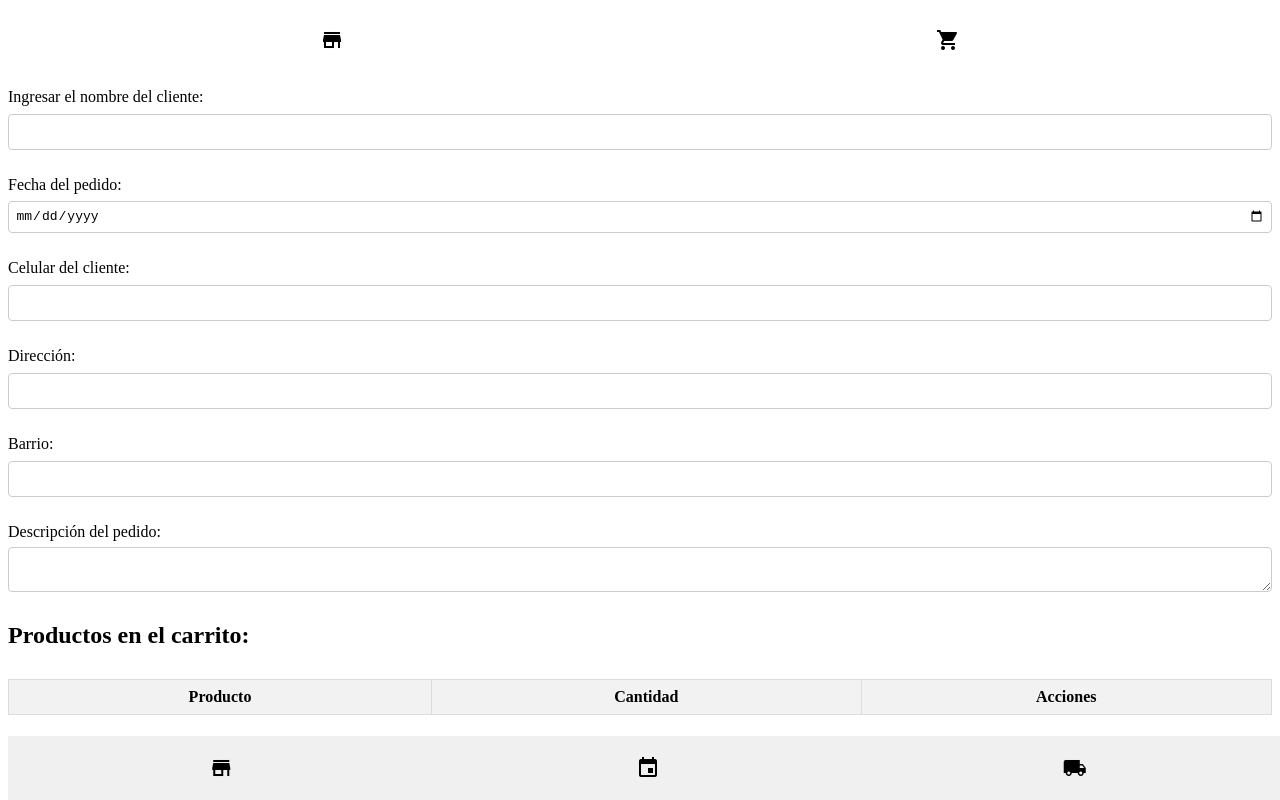
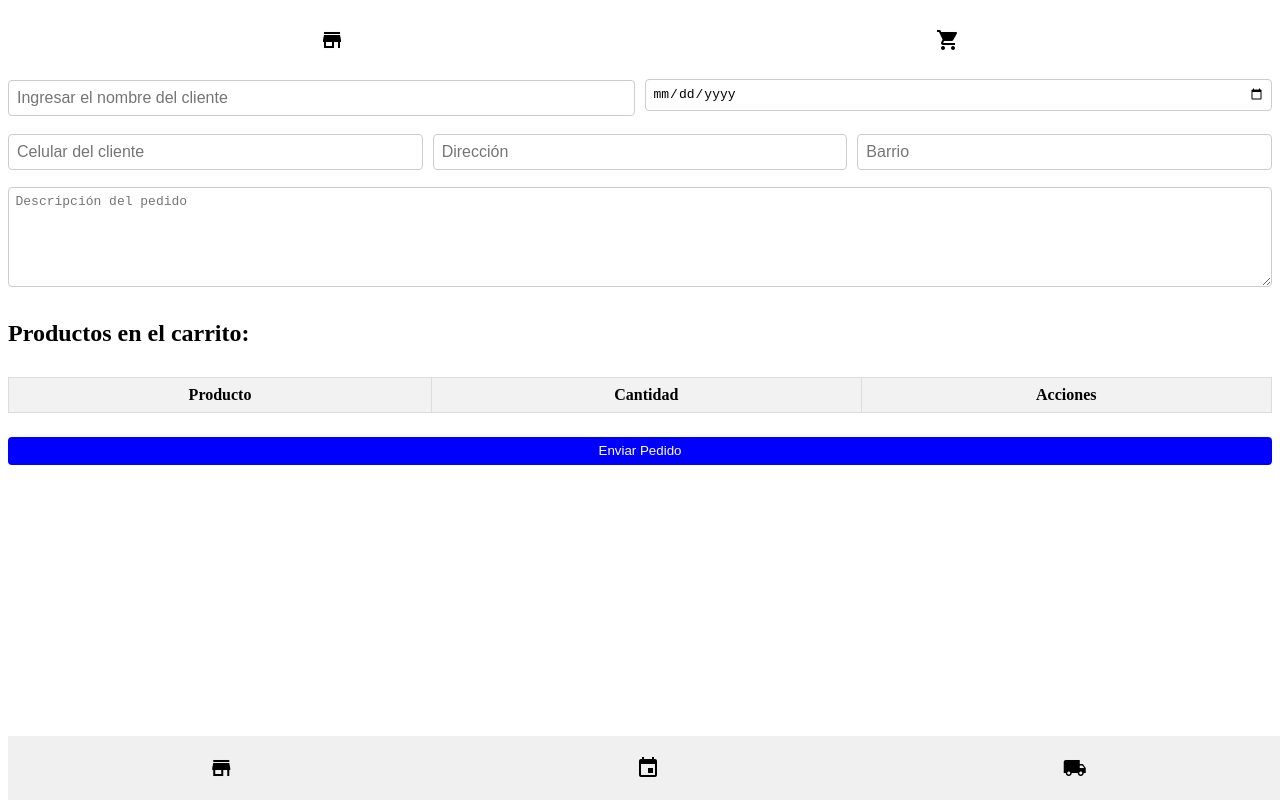
Before and after one commit to wcachimbo/eventosIrmita, an Angular app: page /buys in a window 1280 px wide. Built offline with nearby package versions, Linux system fonts and the light colour scheme.

Commit message:
Organizar campos

```diff
--- a/src/app/buys/buys.component.css
+++ b/src/app/buys/buys.component.css
@@ -135,3 +135,64 @@
   .dropdown div:hover {
     background-color: #f1f1f1;
   }
+
+
+  .form-row {
+    display: flex;
+    flex-wrap: wrap;
+    gap: 10px;
+  }
+
+  .form-group {
+    flex: 1;
+    position: relative; /* Para posicionar la lista de sugerencias */
+  }
+
+  input, textarea {
+    padding: 10px;
+    margin-top: 5px;
+    font-size: 1em;
+    border: 1px solid #ccc;
+    border-radius: 4px;
+    width: 100%;
+    box-sizing: border-box;
+  }
+
+  textarea {
+    height: 100px; /* Ajusta la altura según sea necesario */
+  }
+
+  button[type="submit"] {
+    margin-top: 20px;
+    padding: 10px;
+    background-color: #007bff;
+    color: white;
+    border: none;
+    border-radius: 4px;
+    cursor: pointer;
+  }
+
+  button[type="submit"]:hover {
+    background-color: #0056b3;
+  }
+
+  .suggestions, .dropdown {
+    border: 1px solid #ccc;
+    max-height: 150px;
+    overflow-y: auto;
+    position: absolute;
+    background-color: white;
+    width: 100%;
+    top: 100%; /* Posiciona la lista justo debajo del campo de entrada */
+    z-index: 1000; /* Asegura que la lista esté encima de otros elementos */
+    box-shadow: 0 4px 8px rgba(0, 0, 0, 0.2); /* Agrega una sombra para destacar la lista */
+  }
+
+  .dropdown div {
+    padding: 8px;
+    cursor: pointer;
+  }
+
+  .dropdown div:hover {
+    background-color: #f1f1f1;
+  }
--- a/src/app/buys/buys.component.html
+++ b/src/app/buys/buys.component.html
@@ -1,35 +1,33 @@
 <form [formGroup]="checkoutForm" (ngSubmit)="onSubmit()">
-  <!-- Campos del formulario -->
-  <label>
-    Ingresar el nombre del cliente:
-    <input formControlName="name">
-  </label>
-  <label>
-    Fecha del pedido:
-    <input type="date" formControlName="date">
-  </label>
-  <label>
-    Celular del cliente:
-    <input formControlName="phone">
-  </label>
-  <label>
-    Dirección:
-    <input formControlName="address">
-  </label>
-  <label class="barrio-input-container">
-    Barrio:
-    <input formControlName="barrio" (input)="onBarrioInput($event)">
-    <div *ngIf="filteredBarrios.length > 0" class="dropdown">
-      <div *ngFor="let barrio of filteredBarrios" (click)="selectBarrio(barrio)">
-        {{ barrio }}
+  <div class="form-row">
+    <div class="form-group">
+      <input placeholder="Ingresar el nombre del cliente" formControlName="name">
+    </div>
+    <div class="form-group">
+      <input placeholder="Fecha del pedido" type="date" formControlName="date">
+    </div>
+  </div>
+  <div class="form-row">
+    <div class="form-group">
+      <input placeholder="Celular del cliente" formControlName="phone">
+    </div>
+    <div class="form-group">
+      <input placeholder="Dirección" formControlName="address">
+    </div>
+    <div class="form-group barrio-input-container">
+      <input placeholder="Barrio" formControlName="barrio" (input)="onBarrioInput($event)">
+      <div *ngIf="filteredBarrios.length > 0" class="dropdown">
+        <div *ngFor="let barrio of filteredBarrios" (click)="selectBarrio(barrio)">
+          {{ barrio }}
+        </div>
       </div>
     </div>
-  </label>
-
-  <label>
-    Descripción del pedido:
-    <textarea formControlName="description"></textarea>
-  </label>
+  </div>
+  <div class="form-row">
+    <div class="form-group">
+      <textarea placeholder="Descripción del pedido" formControlName="description"></textarea>
+    </div>
+  </div>
 
   <h2>Productos en el carrito:</h2>
   <table>
```
